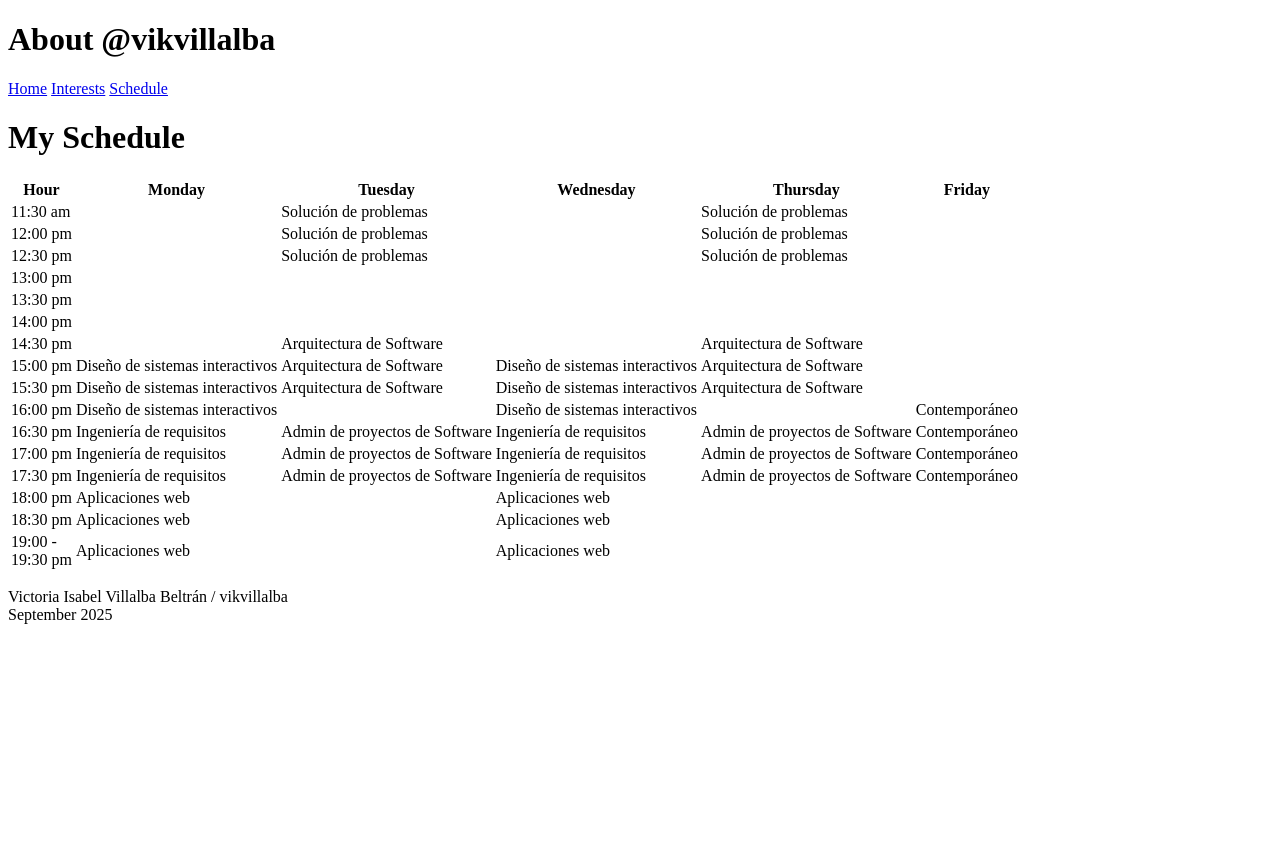
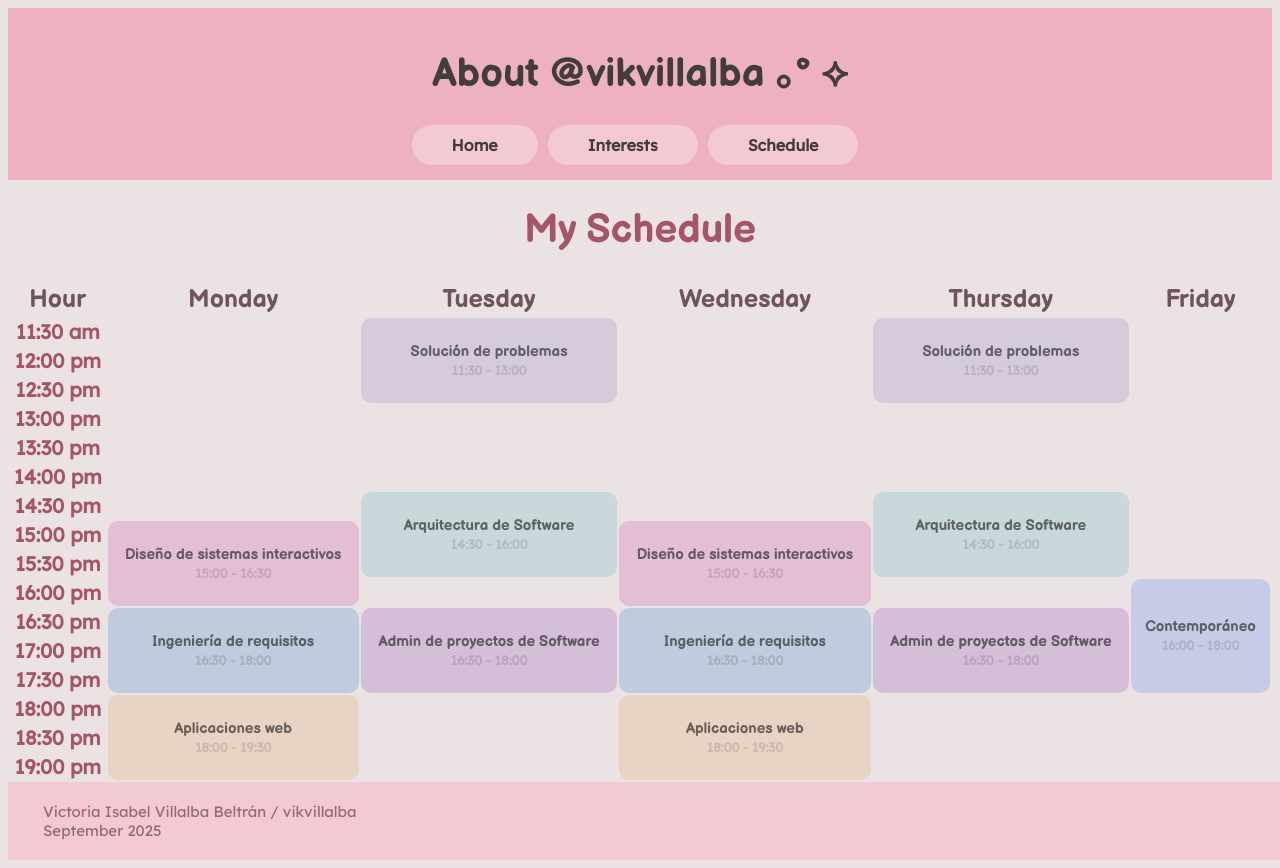
Before and after one commit to vikvillalba/curriculumVitae, a plain HTML site: page curriculum_VillalbaVictoria/schedule.html in a window 1280 px wide. Before the commit the page ends 800 px from the top, so only its background shows below. Drawn offline with Linux system fonts and the light colour scheme.

Commit message:
Curriculum con CSS

```diff
--- a/curriculum_VillalbaVictoria/schedule.html
+++ b/curriculum_VillalbaVictoria/schedule.html
@@ -4,22 +4,23 @@
         <title> School schedule! </title>
         <meta name="author" content="vikvillalba">
         <meta charset="UTF-8">
+        <link rel="stylesheet" href="style.css">
     </head>
 
     <body>
         <header>
             <div class="header">
-                <h1>About @vikvillalba</h1>
-                <nav>
-                    <a href="index.html">Home</a>
-                    <a href="interests.html">Interests</a>
-                    <a href="schedule.html">Schedule</a>
+                <h1>About @vikvillalba ｡° ⟡</h1>
+                <nav class="navbar">
+                    <a href="index.html" class="menu">Home</a>
+                    <a href="interests.html" class="menu">Interests</a>
+                    <a href="schedule.html" class="menu">Schedule</a>
                 </nav>
             </div>
         </header>
 
         <main>
-            <h1>My Schedule</h1>
+            <h1 class="titles">My Schedule</h1>
             <div class="schedule">
                 <table>
                     <thead>
@@ -32,115 +33,118 @@
                     </thead>
                     <tbody>
                         <tr>
-                            <td>11:30 am</td>
+                            <td class="hora">11:30 am</td>
                             <td> </td>
-                            <td> Solución de problemas</td>
+                            <td class="solucion" rowspan="3"> Solución de problemas
+                                <br>
+                                <span class="horaClase">11:30 - 13:00</span>
+                            </td>
                             <td> </td>
-                            <td> Solución de problemas</td>
+                            <td class="solucion" rowspan="3"> Solución de problemas
+                                <br>
+                                <span class="horaClase">11:30 - 13:00</span>
+                            </td>
                             <td> </td>
                         </tr>
                         <tr>
-                            <td>12:00 pm</td>
+                            <td class="hora">12:00 pm</td>
+
+                        </tr>
+                        <tr>
+                            <td class="hora">12:30 pm</td>
+                        </tr>
+                        <tr>
+                            <td class="hora">13:00 pm</td>
+
+                        </tr>
+                        <tr>
+                            <td class="hora">13:30 pm</td>
+                        </tr>
+                        <tr>
+                            <td class="hora">14:00 pm</td>
+                        </tr>
+                        <tr>
+                            <td class="hora">14:30 pm</td>
                             <td> </td>
-                            <td> Solución de problemas</td>
+                            <td class="arqui" rowspan="3"> Arquitectura de Software
+                                <br>
+                                <span class="horaClase">14:30 - 16:00</span>
+                            </td>
                             <td> </td>
-                            <td> Solución de problemas</td>
+                            <td class="arqui" rowspan="3"> Arquitectura de Software
+                                <br>
+                                <span class="horaClase">14:30 - 16:00</span>
+                            </td>
                             <td> </td>
                         </tr>
                         <tr>
-                            <td>12:30 pm</td>
-                            <td> </td>
-                            <td> Solución de problemas</td>
-                            <td> </td>
-                            <td> Solución de problemas</td>
+                            <td class="hora"> 15:00 pm</td>
+                            <td class="dsi"rowspan="3"> Diseño de sistemas interactivos
+                                <br>
+                                <span class="horaClase">15:00 - 16:30</span>
+                            </td>
+                            <td class="dsi" rowspan="3"> Diseño de sistemas interactivos
+                                <br>
+                                <span class="horaClase">15:00 - 16:30</span>
+                            </td>
+
                             <td> </td>
                         </tr>
                         <tr>
-                            <td>13:00 pm</td>
+                            <td class="hora">15:30 pm</td>
+                        </tr>
+                        <tr>
+                            <td class="hora">16:00 pm</td>
+                            <td></td>
+                            <td></td>
+                            <td class="conte" rowspan="4">Contemporáneo
+                                <br>
+                                <span class="horaClase">16:00 - 18:00</span>
+                            </td>
 
                         </tr>
                         <tr>
-                            <td>13:30 pm</td>
+                            <td class="hora">16:30 pm</td>
+                            <td class="requisitos" rowspan="3">Ingeniería de requisitos
+                                <br>
+                                <span class="horaClase">16:30 - 18:00</span>
+                            </td>
+                            <td class="admin" rowspan="3"> Admin de proyectos de Software
+                                 <br>
+                                <span class="horaClase">16:30 - 18:00</span>
+                            </td>
+                            <td class="requisitos" rowspan="3">Ingeniería de requisitos
+                                 <br>
+                                <span class="horaClase">16:30 - 18:00</span>
+                            </td>
+                            <td class="admin" rowspan="3"> Admin de proyectos de Software
+                                 <br>
+                                <span class="horaClase">16:30 - 18:00</span>
+                            </td>
                         </tr>
                         <tr>
-                            <td>14:00 pm</td>
+                            <td class="hora">17:00 pm</td>
                         </tr>
                         <tr>
-                            <td>14:30 pm</td>
-                            <td> </td>
-                            <td> Arquitectura de Software</td>
-                            <td> </td>
-                            <td> Arquitectura de Software</td>
-                            <td> </td>
+                            <td class="hora">17:30 pm</td>
                         </tr>
                         <tr>
-                            <td>15:00 pm</td>
-                            <td> Diseño de sistemas interactivos</td>
-                            <td> Arquitectura de Software</td>
-                            <td> Diseño de sistemas interactivos</td>
-                            <td> Arquitectura de Software</td>
-                            <td> </td>
+                            <td class="hora">18:00 pm</td>
+                            <td class="web" rowspan="3">Aplicaciones web
+                                <br>
+                                <span class="horaClase">18:00 - 19:30</span>
+                            </td>
+                            <td></td>
+                            <td class="web" rowspan="3">Aplicaciones web
+                                <br>
+                                <span class="horaClase">18:00 - 19:30</span>
+                            </td>
                         </tr>
                         <tr>
-                            <td>15:30 pm</td>
-                            <td> Diseño de sistemas interactivos</td>
-                            <td> Arquitectura de Software</td>
-                            <td> Diseño de sistemas interactivos</td>
-                            <td> Arquitectura de Software</td>
-                            <td> </td>
+                            <td class="hora">18:30 pm</td>
                         </tr>
                         <tr>
-                            <td>16:00 pm</td>
-                            <td> Diseño de sistemas interactivos</td>
-                            <td></td>
-                            <td> Diseño de sistemas interactivos</td>
-                            <td></td>
-                            <td>Contemporáneo</td>
-
-                        </tr>
-                        <tr>
-                            <td>16:30 pm</td>
-                            <td>Ingeniería de requisitos</td>
-                            <td> Admin de proyectos de Software</td>
-                            <td>Ingeniería de requisitos</td>
-                            <td> Admin de proyectos de Software</td>
-                            <td>Contemporáneo</td>
-                        </tr>
-                        <tr>
-                            <td>17:00 pm</td>
-                            <td>Ingeniería de requisitos</td>
-                            <td> Admin de proyectos de Software</td>
-                            <td>Ingeniería de requisitos</td>
-                            <td> Admin de proyectos de Software</td>
-                            <td>Contemporáneo</td>
-                        </tr>
-                        <tr>
-                            <td>17:30 pm</td>
-                            <td>Ingeniería de requisitos</td>
-                            <td> Admin de proyectos de Software</td>
-                            <td>Ingeniería de requisitos</td>
-                            <td> Admin de proyectos de Software</td>
-                            <td>Contemporáneo</td>
-                        </tr>
-                        <tr>
-                            <td>18:00 pm</td>
-                            <td>Aplicaciones web</td>
-                            <td></td>
-                            <td>Aplicaciones web</td>
-                        </tr>
-                        <tr>
-                            <td>18:30 pm</td>
-                            <td>Aplicaciones web</td>
-                            <td></td>
-                            <td>Aplicaciones web</td>
-                        </tr>
-                        <tr>
-                            <td>19:00 -
-                                <br>19:30 pm
-                            </td>
-                            <td>Aplicaciones web</td>
-                            <td></td>
-                            <td>Aplicaciones web</td>
+                            <td class="hora">19:00 pm </td>
                         </tr>
 
                     </tbody>
--- /dev/null
+++ b/curriculum_VillalbaVictoria/style.css
@@ -0,0 +1,328 @@
+@import url('https://fonts.googleapis.com/css2?family=Balsamiq+Sans:ital,wght@0,400;0,700;1,400;1,700&family=Lexend&display=swap');
+@import url('https://fonts.googleapis.com/css2?family=Balsamiq+Sans:ital,wght@0,400;0,700;1,400;1,700&display=swap');
+
+body {
+    display: flex;
+    flex-direction: column;
+    background-color: #ebe2e4;
+    min-height: 100vh;
+
+}
+
+main {
+    flex: 1;
+}
+
+footer {
+    background-color: #f3cad4;
+    width: 100%;
+    padding: 5px;
+    text-align: left;
+    color: #9c6574;
+    font-family: lexend;
+    font-size: 15px;
+}
+footer p{
+    padding-left: 30px;
+}
+
+.titles {
+    font-family: balsamiq sans;
+    font-size: 40px;
+    color: #a5546a;
+    text-align: center;
+}
+
+.header {
+    background-color: #EDB1C1;
+    text-align: center;
+    width: 100%;
+    box-sizing: border-box;
+    padding: 5px 0;
+
+}
+
+.header h1 {
+
+    font-family: balsamiq sans;
+    font-size: 40px;
+    color: #433C3C
+}
+
+.navbar {
+    display: flex;
+    justify-content: center;
+    margin-bottom: 10px;
+    box-sizing: border-box;
+}
+
+.menu {
+
+    background-color: #f3cad4;
+    padding-left: 40px;
+    padding-right: 40px;
+    padding-top: 10px;
+    padding-bottom: 10px;
+    margin-right: 10px;
+    border-radius: 20px;
+
+    text-decoration: none;
+    color: #433C3C;
+    font-weight: bold;
+    font-family: lexend;
+    transition: background-color 0.2s ease;
+}
+
+.menu:hover{
+    background-color: #b6cbe2c0;
+    color: #433c3c50;
+
+}
+
+.about {
+    display: flex;
+    justify-content: space-between;
+    padding: 10px;
+}
+
+.about h1,
+h2 {
+    font-family: balsamiq sans;
+    font-size: 30px;
+    color: #534549;
+}
+
+.about p {
+    font-family: lexend;
+    color: #6d555b;
+    line-height: 1.5;
+
+}
+
+.about b {
+    color: #a5546a;
+}
+
+.schoolLevel {
+    font-family: balsamiq sans;
+    font-size: 18px;
+    color: #a5546a;
+}
+
+.languages {
+    font-family: balsamiq sans;
+    font-size: 18px;
+    color: #a5546a;
+}
+
+.education li {
+    font-family: lexend;
+    color: #6d555b;
+    line-height: 1.5;
+
+}
+
+.school {
+    font-family: balsamiq sans;
+    color: #534549;
+
+}
+
+.personalInfo {
+
+    display: flex;
+    flex-direction: column;
+    margin-left: 10%;
+    margin-right: 2%;
+    padding: 10px;
+    white-space: normal;
+    word-wrap: break-word;
+
+}
+
+.personalInfo ul {
+    list-style: none;
+    padding: 0;
+    display: flex;
+    flex-direction: column;
+    gap: 20px;
+
+}
+
+.personalInfo li a {
+    background-color: #b6cbe2c0;
+    text-decoration: none;
+    display: inline-block;
+    padding: 20px;
+    border-radius: 30px;
+    width: 255px;
+    font-family: balsamiq sans;
+    font-weight: bold;
+    text-align: center;
+    color: #6d555b;
+    font-size: 20px;
+    transition: background-color 0.2s ease;
+}
+.personalInfo li a:hover{
+    background-color: #edb1c17f;
+    color: #566b82c0;
+
+
+}
+
+.topics1 {
+    display: flex;
+    flex-direction: column;
+    padding: 30px;
+    padding-right: 10%;
+
+}
+
+.topics2 {
+    display: flex;
+    justify-content: space-between;
+    flex-wrap: wrap;
+
+
+}
+
+.education {
+    width: 60%;
+}
+
+
+/* Estilos para interests.html*/
+.interests {
+    margin: 2%;
+    display: flex;
+    flex-direction: row;
+    gap: 30px;
+    flex-wrap: wrap;
+
+}
+
+
+.interests ul li {
+    list-style: none;
+    padding: 0;
+    margin: 0;
+    display: flex;
+    flex-direction: column;
+
+}
+
+.interest {
+    background-color: #b6cbe2c0;
+    padding: 15px;
+    border-radius: 50px;
+    display: inline-block;
+    margin-bottom: 5px;
+    width: 60%;
+    font-family: balsamiq sans;
+    font-weight: bold;
+    text-align: center;
+    color: #6d555b;
+    font-size: 20px;
+
+}
+
+.interestDesc {
+    font-family: lexend;
+    color: #6d555b;
+    line-height: 1.5;
+
+}
+
+.interests b {
+    color: #a5546a;
+
+}
+
+.interests i {
+    color: #a5546a;
+
+}
+
+.personalInterests {
+    width: 45%;
+}
+
+.professionalInterests {
+    width: 45%;
+}
+
+/* Estilos para schedule.html*/
+.schedule {
+    display: flex;
+    flex-direction: column;
+}
+
+
+.solucion {
+    background-color: #c5b9d98a;
+    padding: 10px;
+    border-radius: 10px;
+}
+
+.arqui {
+    background-color: #b3d3d598;
+    padding: 10px;
+    border-radius: 10px;
+}
+
+.dsi {
+    background-color: #e1b0d0b8;
+    padding: 10px;
+    border-radius: 10px;
+}
+
+.requisitos {
+    background-color: #b4c8dbcd;
+    padding: 10px;
+    border-radius: 10px;
+}
+
+.admin {
+    background-color: #d2bad7e4;
+    padding: 10px;
+    border-radius: 10px;
+}
+
+.web {
+    background-color: #e8d1becd;
+    padding: 10px;
+    border-radius: 10px;
+}
+
+.conte {
+    background-color: #bec7e8cd;
+    padding: 10px;
+    border-radius: 10px;
+}
+
+.hora {
+    font-family: lexend;
+    color: #a5546a;
+    font-size: 20px;
+}
+
+th {
+    font-family: balsamiq sans;
+    font-weight: bold;
+    text-align: center;
+    font-size: 25px;
+    color: #6d555b;
+}
+
+.horaClase{
+    font-family: lexend;
+    color: #24242427;
+    font-size: 13px;
+}
+td{
+    font-family: balsamiq sans;
+    font-weight: bold;
+    text-align: center;
+    font-size: 15px;
+    color: #242424a6;
+}
```
Also changed, not shown: curriculum_VillalbaVictoria/index.html (+23 -14 lines), curriculum_VillalbaVictoria/interests.html (+53 -32 lines).
